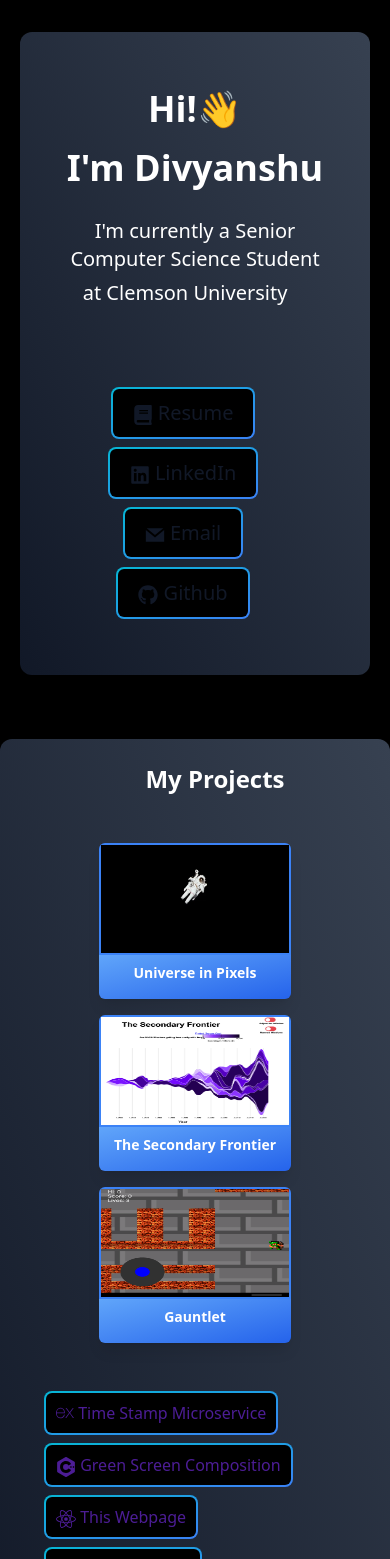
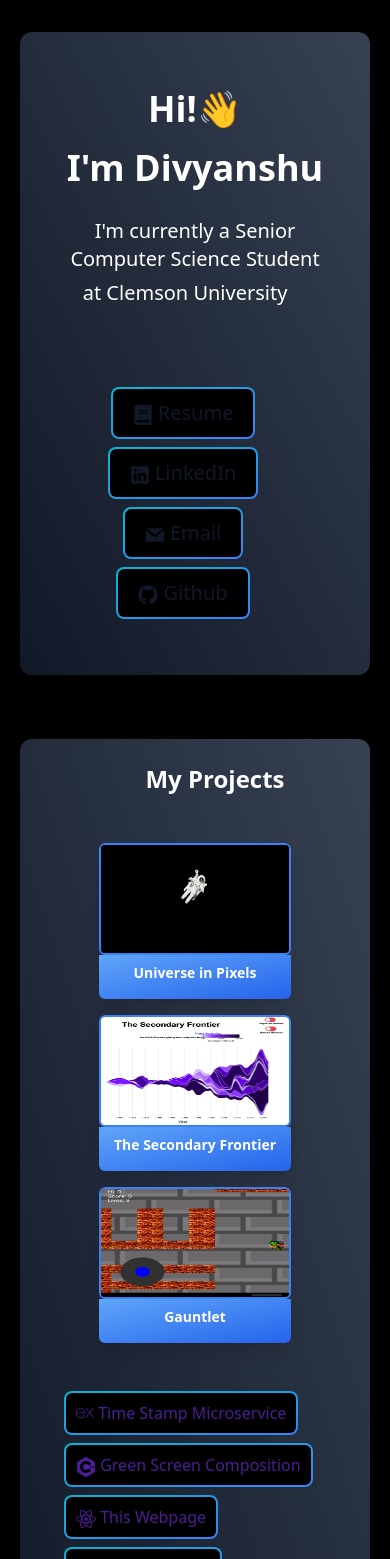
Before and after one commit to divpatel10/divyanshupatel.me, a React (Create React App) app: page / in a window 390 px wide. Shown: the top 1559 px of the page. Built offline with nearby package versions, Linux system fonts and the light colour scheme; the HTML template or start-up script is replaced by a standard one.

Commit message:
fixed card margin inconsistency in mobile view

```diff
--- a/src/components/AboutMe.js
+++ b/src/components/AboutMe.js
@@ -14,7 +14,7 @@ function AboutMe() {
 
             class="anim-slide-up flex flex-col items-center justify-center text-center
             p-6 from-gray-700 to-gray-900 bg-gradient-to-bl
-            text-white shadow-2xl rounded-xl mx-5  mb-8 mt-8
+            text-white shadow-2xl rounded-xl mx-5 mb-8 mt-8
             flex-1 md:mb-0  md:w-[45%] md:-ml-1 sm:flex-initial"
 
 
--- a/src/components/Frameworks.js
+++ b/src/components/Frameworks.js
@@ -10,7 +10,7 @@ function Frameworks() {
         <div
             class="anim-slide-up flex flex-col md:flex-initial  items-center justify-center text-center
                 p-6 from-gray-700 to-gray-900 bg-gradient-to-bl text-white
-                shadow-2xl rounded-xl mb-8 mt-5 flex-1 md:mb-8  md:w-[45%]
+                shadow-2xl rounded-xl mx-5 mb-8 mt-5 flex-1 md:mb-8  md:w-[45%]
                 md:-ml-1 "
                 >
 
--- a/src/components/ProjectCard.js
+++ b/src/components/ProjectCard.js
@@ -24,7 +24,7 @@ function ProjectCard({img, title,  link}) {
   >
     <div class="rounded-md overflow-hidden shadow-lg hover:scale-105 transition duration-500 cursor-pointer">
       <div>
-        <img class="object-fill h-28 w-48 border-blue-500 border-2" src={img} alt="" />
+        <img class="rounded-md object-fill h-28 w-48 border-blue-500 border-2" src={img} alt="" />
       </div>
       <div class="py-2 px-2 bg-gradient-to-br from-blue-400 to-blue-600 w-48">
         <h3 class="text-sm mb-2 font-semibold w-auto text-white">{title}</h3>
--- a/src/components/Projects.js
+++ b/src/components/Projects.js
@@ -16,7 +16,12 @@ function Projects() {
     const PROJECT_UIP = "https://github.com/divpatel10/SpaceApp"
     return (
 
-        <div className="anim-slide-up flex flex-col md:flex-initial items-center justify-center text-center p-6 from-gray-700 to-gray-900 bg-gradient-to-bl text-white shadow-2xl rounded-xl mb-8 mt-8 flex-1 md:mb-0 md:w-[45%] md:-ml-1 ">
+        <div className="
+
+                anim-slide-up flex flex-col md:flex-initial items-center
+                 justify-center text-center p-6 from-gray-700 to-gray-900
+                 bg-gradient-to-bl text-white shadow-2xl rounded-xl mb-8 mt-8 mx-5
+                 flex-1 md:mb-0 md:w-[45%] md:-ml-1 ">
 
             <div>
                 <p className='anim-slide-down text-2xl sm:text-3xl font-semibold ml-10 mb-10 '>
```
